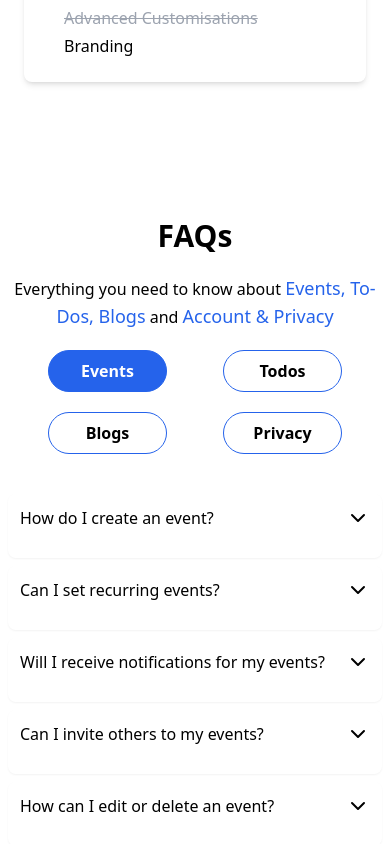
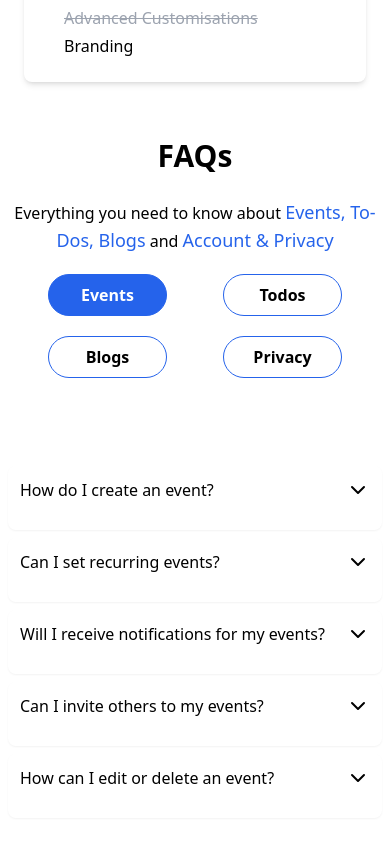
Before and after one commit to palakshipglobal/EventManager, a React (Vite) app: page / in a window 390 px wide. Shown: the part 5820-6664 px from the top of the page. Built offline with nearby package versions, Linux system fonts and the light colour scheme.

Commit message:
Margin added for FAQ section

```diff
--- a/src/components/FAQ.tsx
+++ b/src/components/FAQ.tsx
@@ -6,11 +6,12 @@ import FAQPrivacy from "./FAQPrivacy";
 
 const FAQ = () => {
   const [activeFaq, setActiveFaq] = useState("events");
+
   return (
-    <div className="grid md:grid-cols-2 grid-cols-1 p-2 md:p-4 lg:px-28 mt-32 md:gap-24 gap-10">
+    <div className="grid md:grid-cols-2 grid-cols-1 p-2 md:p-4 lg:px-28 mt-12 md:mt-20 md:gap-24 gap-10">
       <div className="flex flex-col">
         <p className="text-3xl font-semibold text-center md:text-start">FAQs</p>
-        <p className="mt-5 font-medium text-center md:text-start">
+        <p className="mt-6 font-medium text-center md:text-start">
           Everything you need to know about <span className="text-lg text-blue-600">Events, To-Dos, Blogs</span> and{" "}
           <span className="text-lg text-blue-600">Account & Privacy</span>
         </p>
--- a/src/components/FAQBlog.tsx
+++ b/src/components/FAQBlog.tsx
@@ -27,7 +27,7 @@ const FAQBlog = () => {
   ];
 
   return (
-    <div className="animate-appear">
+    <div className="animate-appear mt-12">
       {items.map((item, index) => (
         <Accordion key={index} title={item.title} description={item.description} />
       ))}
--- a/src/components/FAQEvent.tsx
+++ b/src/components/FAQEvent.tsx
@@ -25,7 +25,7 @@ const FAQEvent = () => {
     },
   ];
   return (
-    <div className="animate-appear">
+    <div className="animate-appear mt-12">
       {items.map((item, index) => (
         <Accordion key={index} title={item.title} description={item.description} />
       ))}
--- a/src/components/FAQPrivacy.tsx
+++ b/src/components/FAQPrivacy.tsx
@@ -26,7 +26,7 @@ const FAQPrivacy = () => {
   ];
 
   return (
-    <div className="animate-appear">
+    <div className="animate-appear mt-12">
       {items.map((item, index) => (
         <Accordion key={index} title={item.title} description={item.description} />
       ))}
--- a/src/components/FAQTodo.tsx
+++ b/src/components/FAQTodo.tsx
@@ -27,7 +27,7 @@ const FAQTodo = () => {
   ];
 
   return (
-    <div className="animate-appear">
+    <div className="animate-appear mt-12">
       {items.map((item, index) => (
         <Accordion key={index} title={item.title} description={item.description} />
       ))}
```
